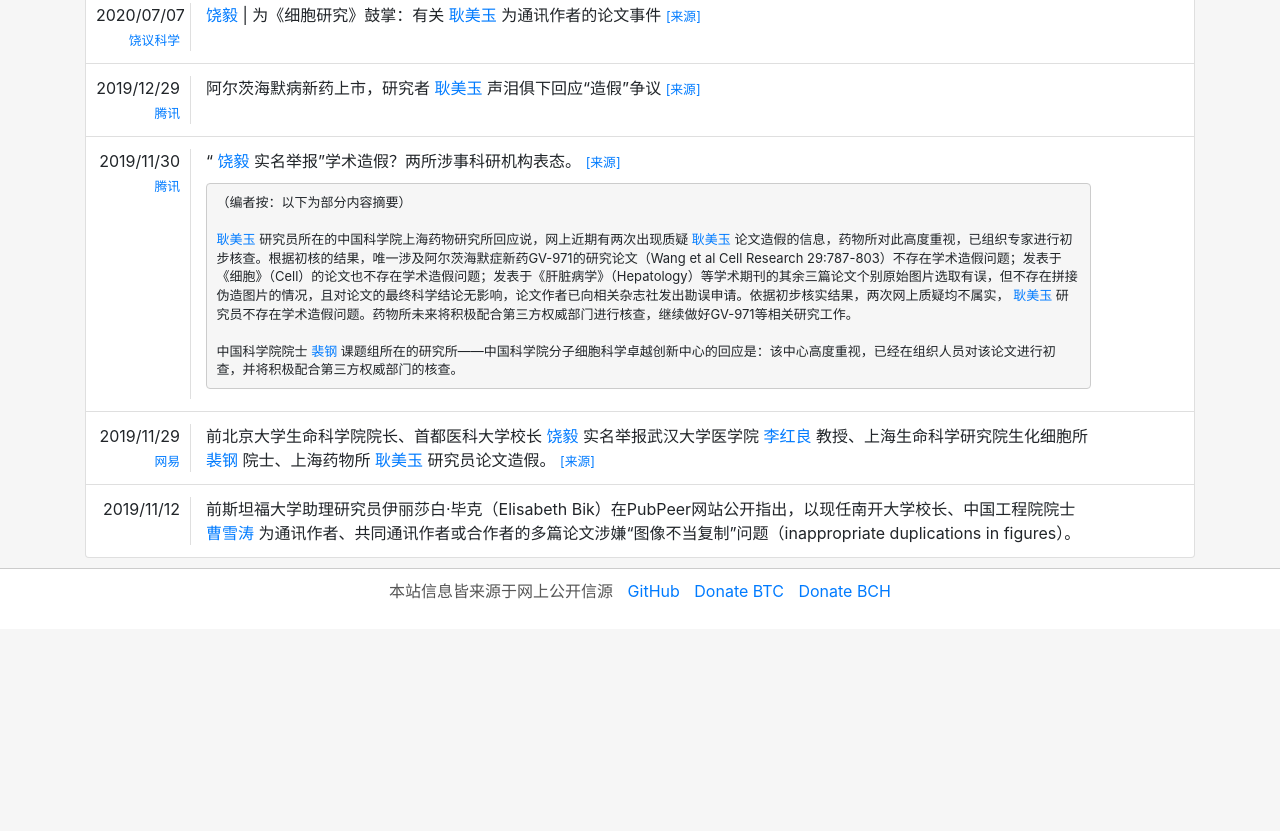
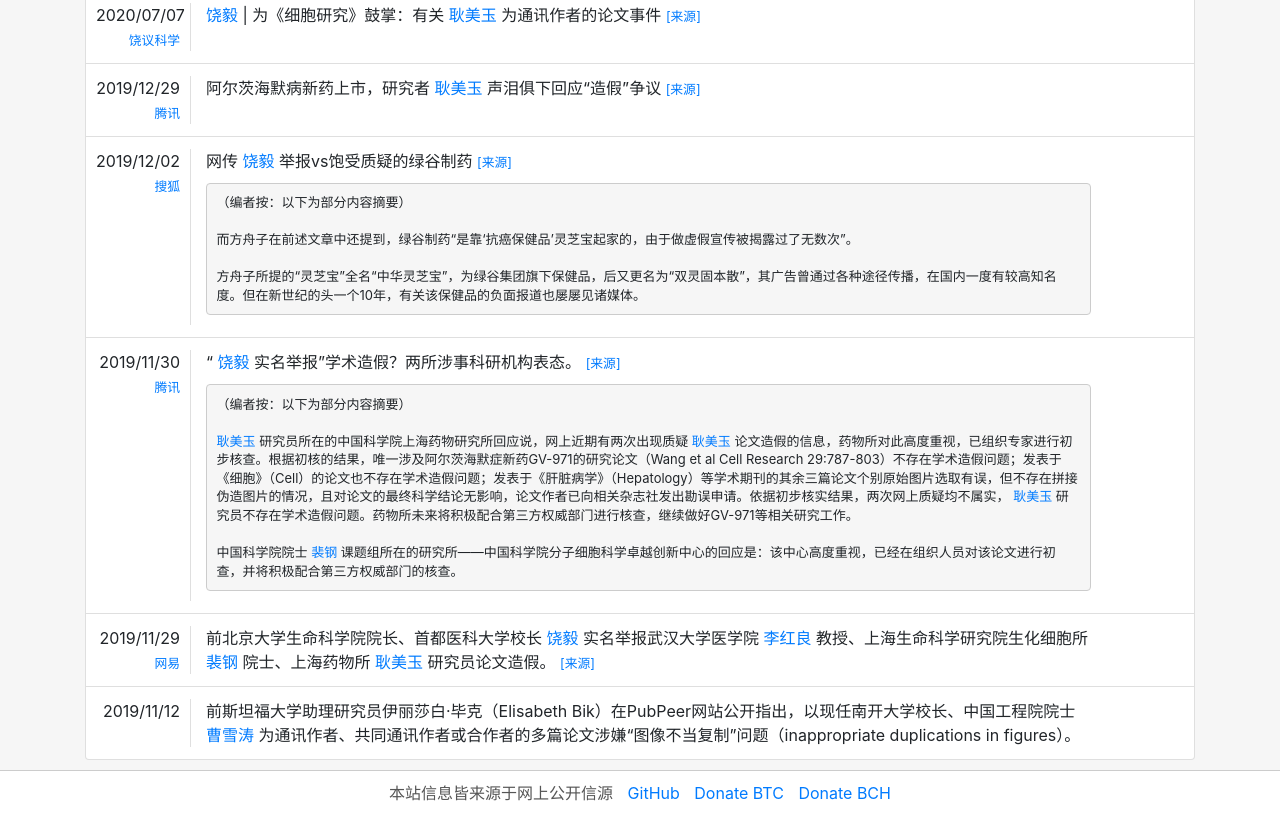
Before and after one commit to tupianwuyong/tupianwuyong, a plain HTML site: page index.html in a window 1280 px wide. Shown: the part 2969-3800 px from the top of the page. Before the commit the page ends 3598 px from the top, so only its background shows below. Drawn offline with Linux system fonts and the light colour scheme.

Commit message:
Update index.html

```diff
--- a/index.html
+++ b/index.html
@@ -281,6 +281,20 @@
             </li>
             <li class="list-group-item">
                 <div class="row">
+                    <div class="col-12 col-md-2 time">2019/12/02
+                        <a class="small" href="https://www.sohu.com/a/357966194_467340" target="_blank">搜狐</a>
+                    </div>
+                    <div class="col-md-10 content">网传饶毅举报vs饱受质疑的绿谷制药  <a class="small" href="https://www.sohu.com/a/357966194_467340" target="_blank">[来源]</a>
+<blockquote>（编者按：以下为部分内容摘要）<br /><br />
+而方舟子在前述文章中还提到，绿谷制药“是靠‘抗癌保健品’灵芝宝起家的，由于做虚假宣传被揭露过了无数次”。<br />
+<br />
+方舟子所提的“灵芝宝”全名“中华灵芝宝”，为绿谷集团旗下保健品，后又更名为“双灵固本散”，其广告曾通过各种途径传播，在国内一度有较高知名度。但在新世纪的头一个10年，有关该保健品的负面报道也屡屡见诸媒体。
+</blockquote>
+                    </div>
+                </div>
+            </li>
+            <li class="list-group-item">
+                <div class="row">
                     <div class="col-12 col-md-2 time">2019/11/30
                         <a class="small" href="https://new.qq.com/omn/20191130/20191130A05XHX00.html" target="_blank">腾讯</a>
                     </div>
```
